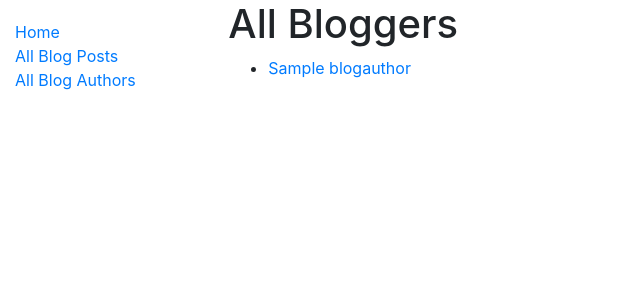
After one commit to toddbrentlinger/django-mini-blog, a Django app: page /blog/bloggers/ in a window 1280 px wide. The commit adds this page. Shown: the top 300 px of the page, without its empty margins (0-640 px from the left). Run offline with Django 3.2, Linux system fonts and the light colour scheme; tables that the repository leaves empty hold one stand-in row (values such as "Sample post").

Commit message:
Adds pagination to BlogPostListView and adds BlogAuthor generic list and detail views with templates.

```diff
--- a/blog/models.py
+++ b/blog/models.py
@@ -19,8 +19,7 @@ class BlogAuthor(models.Model):
 
     def get_absolute_url(self):
         """Returns the url to access a particular instance of BlogAuthor."""
-        # return reverse('blog-author-detail-view', args=[str(self.id)])
-        pass
+        return reverse('blogauthor-detail', args=[str(self.id)])
 
     def __str__(self):
         """String for representing the Model object."""
--- a/blog/static/css/styles.css
+++ b/blog/static/css/styles.css
@@ -1,4 +1,4 @@
-.siderbar-nav {
+.sidebar-nav {
     margin-top: 20px;
     padding: 0;
     list-style: none;
--- a/blog/templates/base_generic.html
+++ b/blog/templates/base_generic.html
@@ -17,12 +17,29 @@
                     <ul class="sidebar-nav">
                         <li><a href="{% url 'index' %}">Home</a></li>
                         <li><a href="{% url 'blogs' %}">All Blog Posts</a></li>
-                        <li><a href="">All Blog Authors</a></li>
+                        <li><a href="{% url 'bloggers' %}">All Blog Authors</a></li>
                     </ul>
                 {% endblock %}
                 </div>
                 <div class="col-sm-10">
                     {% block content %}{% endblock %}
+                    {% block pagination %}
+                        {% if is_paginated %}
+                            <div class="pagination">
+                                <span class="page-links">
+                                    {% if page_obj.has_previous %}
+                                        <a href="{{ request.path }}?page={{ page_obj.previous_page_number }}">previous</a>
+                                    {% endif %}
+                                    <span class="page-current">
+                                        Page {{ page_obj.number }} of {{ page_obj.paginator.num_pages }}.
+                                    </span>
+                                    {% if page_obj.has_next %}
+                                        <a href="{{ request.path }}?page={{ page_obj.next_page_number }}">next</a>
+                                    {% endif %}
+                                </span>
+                            </div>
+                        {% endif %}
+                    {% endblock %}
                 </div>
             </div>
         </div>
--- /dev/null
+++ b/blog/templates/blog/blogauthor_list.html
@@ -0,0 +1,16 @@
+{% extends "base_generic.html" %}
+
+{% block content %}
+    <h1>All Bloggers</h1>
+    {% if blogauthor_list %}
+        <ul>
+            {% for blogauthor in blogauthor_list %}
+                <li>
+                    <a href="{{ blogauthor.get_absolute_url }}">{{ blogauthor.name }}</a>
+                </li>
+            {% endfor %}
+        </ul>
+    {% else %}
+        <p>There are no blog authors.</p>
+    {% endif %}
+{% endblock %}
--- a/blog/templates/blog/blogpost_detail.html
+++ b/blog/templates/blog/blogpost_detail.html
@@ -4,7 +4,7 @@
     <h1>{{ blogpost.title }}</h1>
 
     <p><strong>Post Date:</strong> {{ blogpost.post_date }}</p>
-    <p><strong>Author:</strong> <a href="">{{ blogpost.author }}</a></p>
+    <p><strong>Author:</strong> <a href="{{ blogpost.author.get_absolute_url }}">{{ blogpost.author }}</a></p>
     <p><strong>Description:</strong></p>
     <p>{{ blogpost.description }}</p>
 
--- a/blog/templates/blog/blogpost_list.html
+++ b/blog/templates/blog/blogpost_list.html
@@ -1,7 +1,7 @@
 {% extends "base_generic.html" %}
 
 {% block content %}
-    <h1>Blog Post List</h1>
+    <h1>All Blogs</h1>
     {% if blogpost_list %}
         <ul>
             {% for blogpost in blogpost_list %}
--- a/blog/urls.py
+++ b/blog/urls.py
@@ -5,5 +5,7 @@ urlpatterns = [
     path('', views.index, name='index'),
     path('blogs/', views.BlogPostListView.as_view(), name='blogs'),
     path('blog/<uuid:pk>', views.BlogPostDetailView.as_view(), name='blogpost-detail'),
+    path('bloggers/', views.BlogAuthorListView.as_view(), name='bloggers'),
+    path('blogger/<int:pk>', views.BlogAuthorDetailView.as_view(), name='blogauthor-detail'),
 
 ]
--- a/blog/views.py
+++ b/blog/views.py
@@ -22,6 +22,14 @@ def index(request):
 
 class BlogPostListView(generic.ListView):
     model = BlogPost
+    paginate_by = 5
 
 class BlogPostDetailView(generic.DetailView):
     model = BlogPost
+
+class BlogAuthorListView(generic.ListView):
+    model = BlogAuthor
+    paginate_by = 5
+
+class BlogAuthorDetailView(generic.DetailView):
+    model = BlogAuthor
```
Also changed, not shown: blog/templates/blog/blogauthor_detail.html (added, +16 -0 lines).
